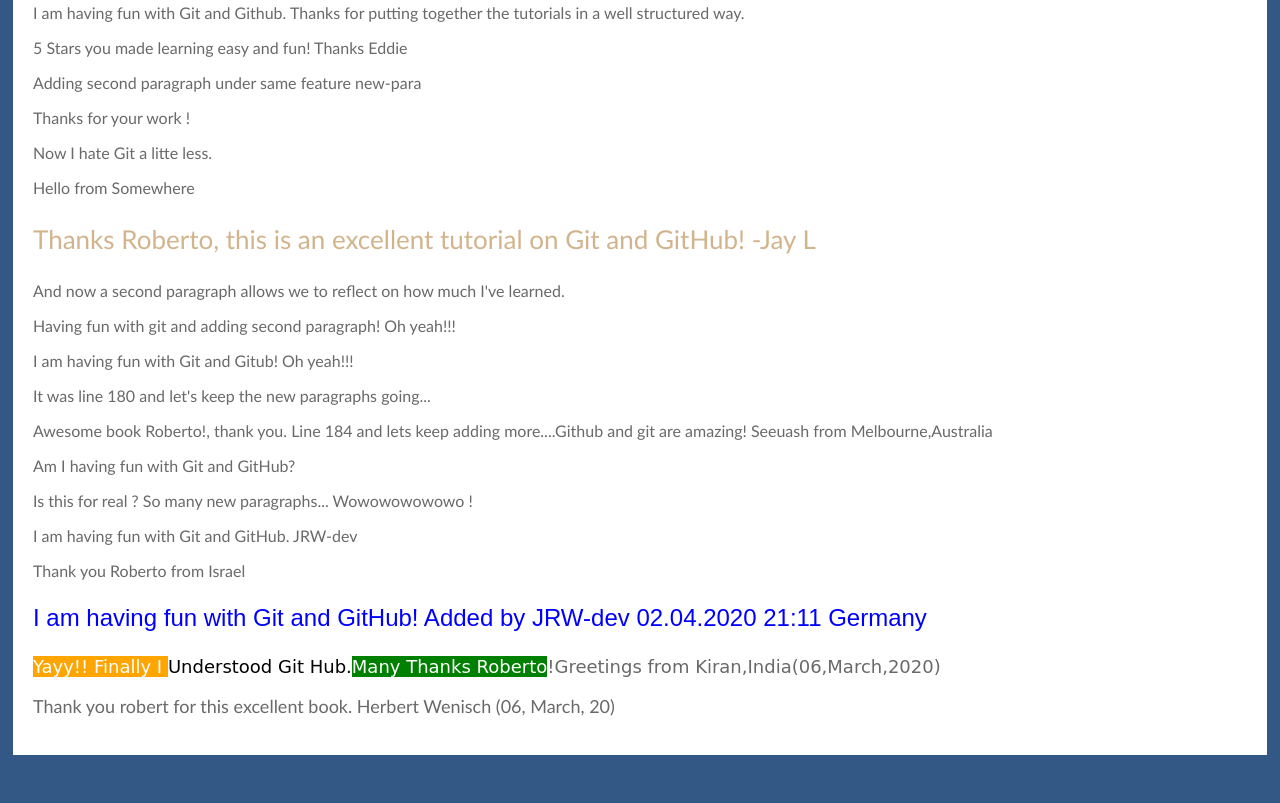
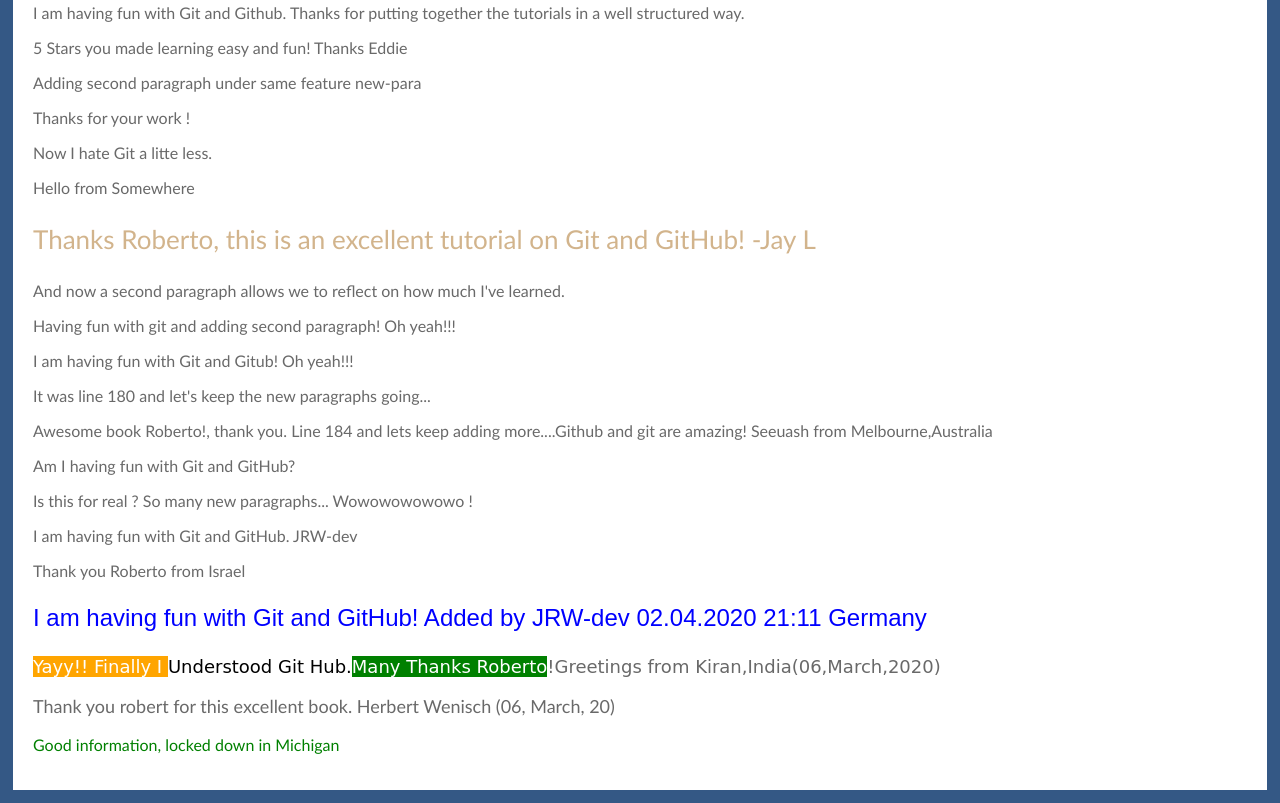
Before and after one commit to robertovormittag/open-website, a plain HTML site: page index.html in a window 1280 px wide. Shown: the part 6035-6838 px from the top of the page. Before the commit the page ends 6803 px from the top, so only its background shows below. Drawn offline with Linux system fonts and the light colour scheme.

Commit message:
New Paragraph added via corna

```diff
--- a/index.html
+++ b/index.html
@@ -190,6 +190,7 @@ Oh what a beautiful morning,
 <p style="color: blue; font-size: 24px; font-family: Arial, Helvetica, sans-serif;">I am having fun with Git and GitHub! Added by JRW-dev 02.04.2020 21:11 Germany</p>
 <p style="font-size: large;font-family: cursive;"><span class="indiao">Yayy!! Finally I    </span><span class="indiaw"> Understood Git Hub.</span><span class="indiag">Many Thanks Roberto</span>!Greetings from Kiran,India(06,March,2020)</p>
 <p style= "font-size: large"> Thank you robert for this excellent book. Herbert Wenisch (06, March, 20)</p>
+<p style="color: green; fonsize 22px">Good information, locked down in Michigan<p>
 </div>
 </body>
 </html>
```
